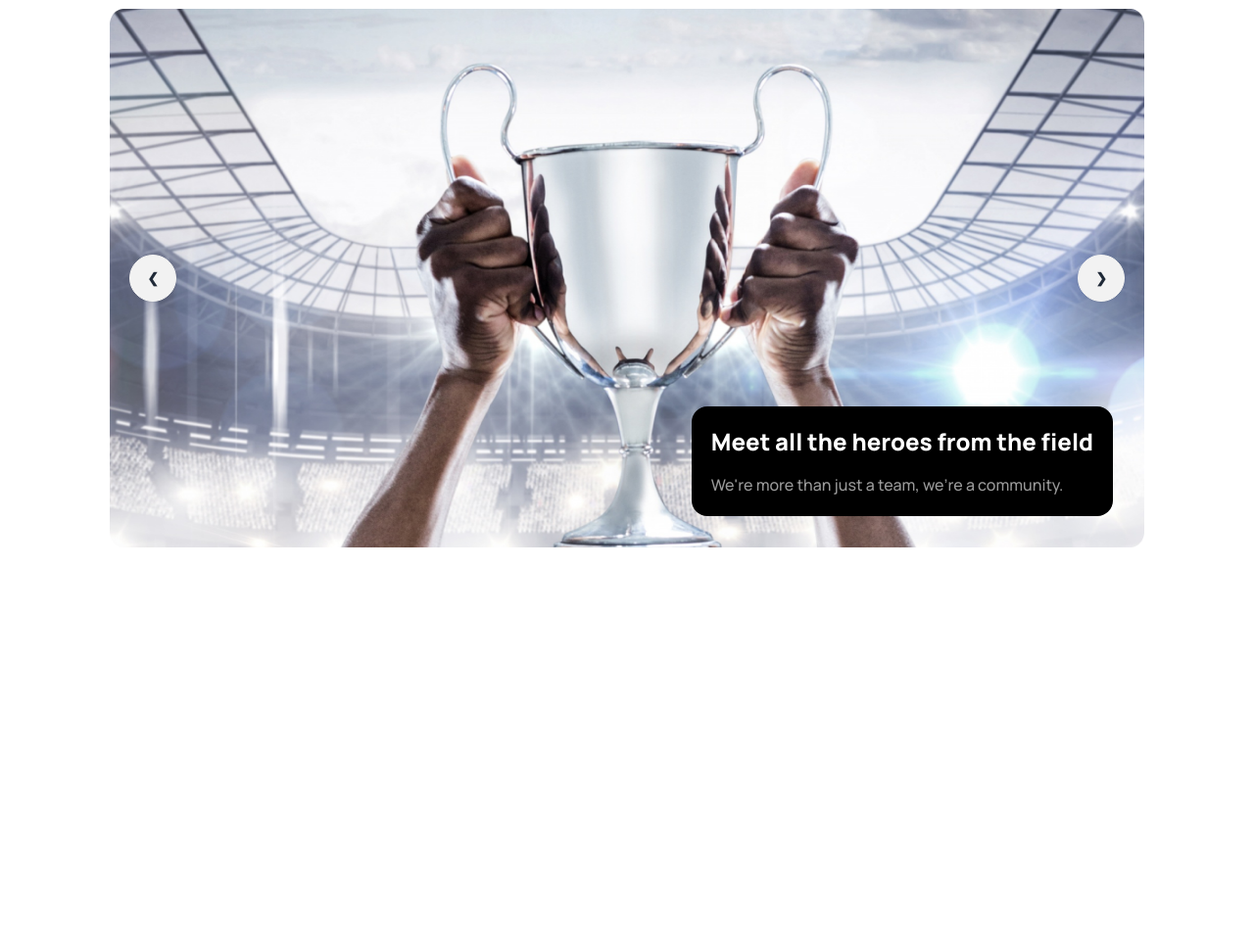
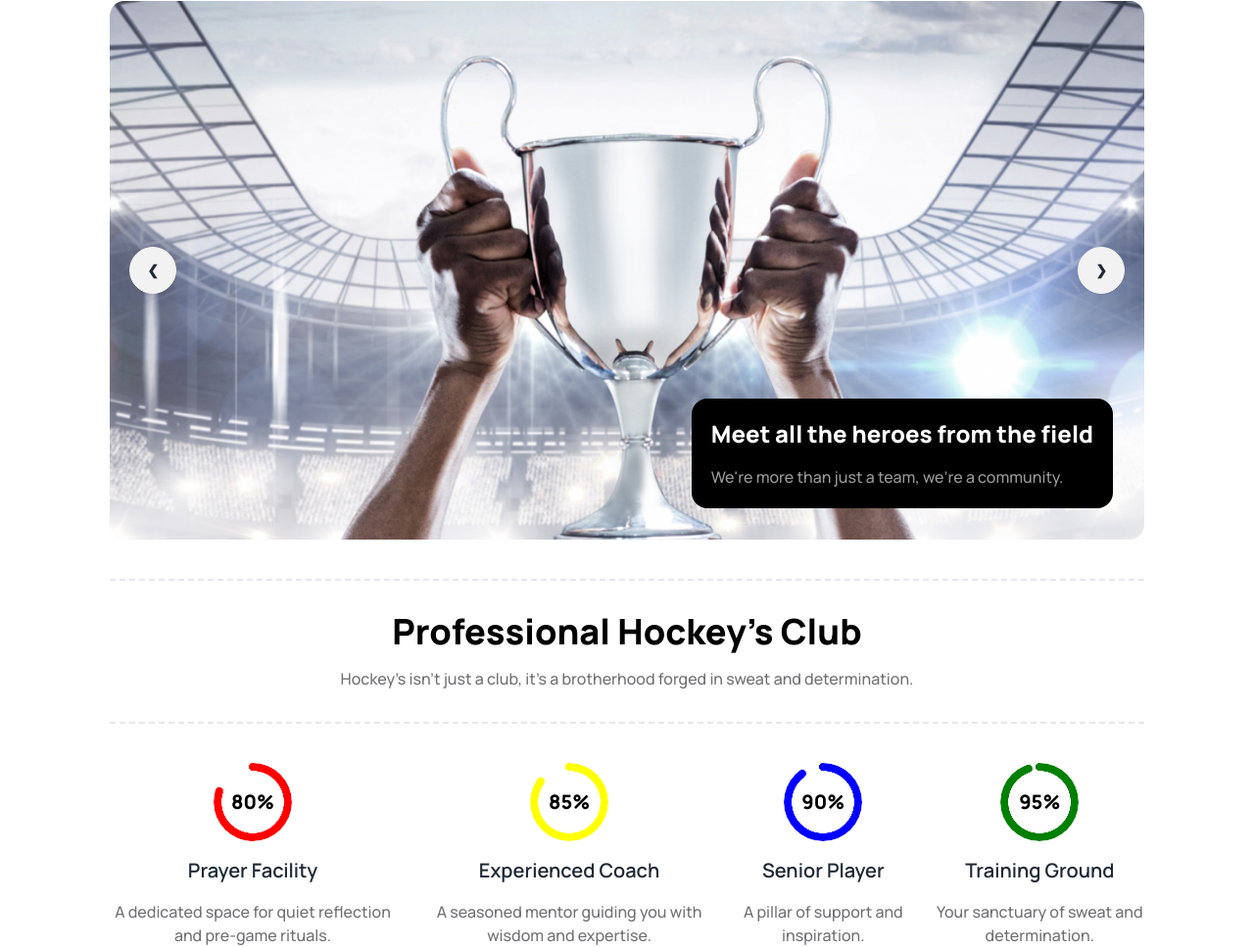
Before and after one commit to sabbirx44/Hockeys, a plain HTML site: page index.html in a window 1280 px wide. Shown: the part 143-1110 px from the top of the page at 98% size. Before the commit the page ends 800 px from the top, so only its background shows below. Drawn offline with nearby package versions, Linux system fonts and the light colour scheme.

Commit message:
radial-progress

```diff
--- a/index.html
+++ b/index.html
@@ -15,7 +15,8 @@
                 extend: {
                     colors: {
                         clifford: '#da373d',
-                        'primary-des': 'rgba(255, 255, 255, 0.60)'
+                        'header-des': 'rgba(255, 255, 255, 0.60)',
+                        'main-des': 'rgba(19, 19, 24, 0.60)',
                     }
                 }
             }
@@ -35,7 +36,7 @@
 </head>
 
 <body class="font-manrope">
-    <header class="p-4 lg:px-28 lg:p-12">
+    <header class="p-4 lg:px-28 lg:py-10">
         <!-- nav -->
         <nav>
             <div class="navbar p-0 bg-base-100">
@@ -103,12 +104,53 @@
             </div>
             <div class="bg-black p-5 rounded-2xl mt-4 lg:absolute lg:bottom-8 lg:right-8">
                 <h1 class="text-2xl font-extrabold text-white">Meet all the heroes from the field</h1>
-                <p class="text-primary-des font-medium mt-4">
+                <p class="text-header-des font-medium mt-4">
                     We're more than just a team, we're a community.
                 </p>
             </div>
         </div>
     </header>
+    <main class="p-4 lg:px-28 lg:py-0">
+        <section>
+            <div class="border-y-2 border-dashed text-center py-4 lg:p-8">
+                <h1 class="text-black font-extrabold text-2xl lg:text-4xl">Professional Hockey's Club</h1>
+                <p class="text-main-des font-medium mt-4">
+                    Hockey's isn't just a club, it's a brotherhood forged in sweat and determination.
+                </p>
+            </div>
+            <!-- radial progress -->
+            <div class="flex flex-col gap-8 mt-4 lg:mt-10 lg:flex-row lg:justify-between">
+                <div class="text-center space-y-4">
+                    <div class="radial-progress" style="--value:80; color: red" role="progressbar">
+                        <span class="text-black font-extrabold text-xl">80%</span>
+                    </div>
+                    <h3 class="font-semibold text-xl">Prayer Facility</h3>
+                    <p class="text-main-des font-medium">A dedicated space for quiet reflection and pre-game rituals.</p>
+                </div>
+                <div class="text-center space-y-4">
+                    <div class="radial-progress" style="--value:85; color: yellow;" role="progressbar">
+                        <span class="text-black font-extrabold text-xl">85%</span>
+                    </div>
+                    <h3 class="font-semibold text-xl">Experienced Coach</h3>
+                    <p class="text-main-des font-medium">A seasoned mentor guiding you with wisdom and expertise.</p>
+                </div>
+                <div class="text-center space-y-4">
+                    <div class="radial-progress" style="--value:90; color: blue;" role="progressbar">
+                        <span class="text-black font-extrabold text-xl">90%</span>
+                    </div>
+                    <h3 class="font-semibold text-xl">Senior Player</h3>
+                    <p class="text-main-des font-medium">A pillar of support and inspiration.</p>
+                </div>
+                <div class="text-center space-y-4">
+                    <div class="radial-progress" style="--value:95; color: green;" role="progressbar">
+                        <span class="text-black font-extrabold text-xl">95%</span>
+                    </div>
+                    <h3 class="font-semibold text-xl">Training Ground</h3>
+                    <p class="text-main-des font-medium">Your sanctuary of sweat and determination.</p>
+                </div>
+            </div>
+        </section>
+    </main>
 </body>
 
 </html>
```
